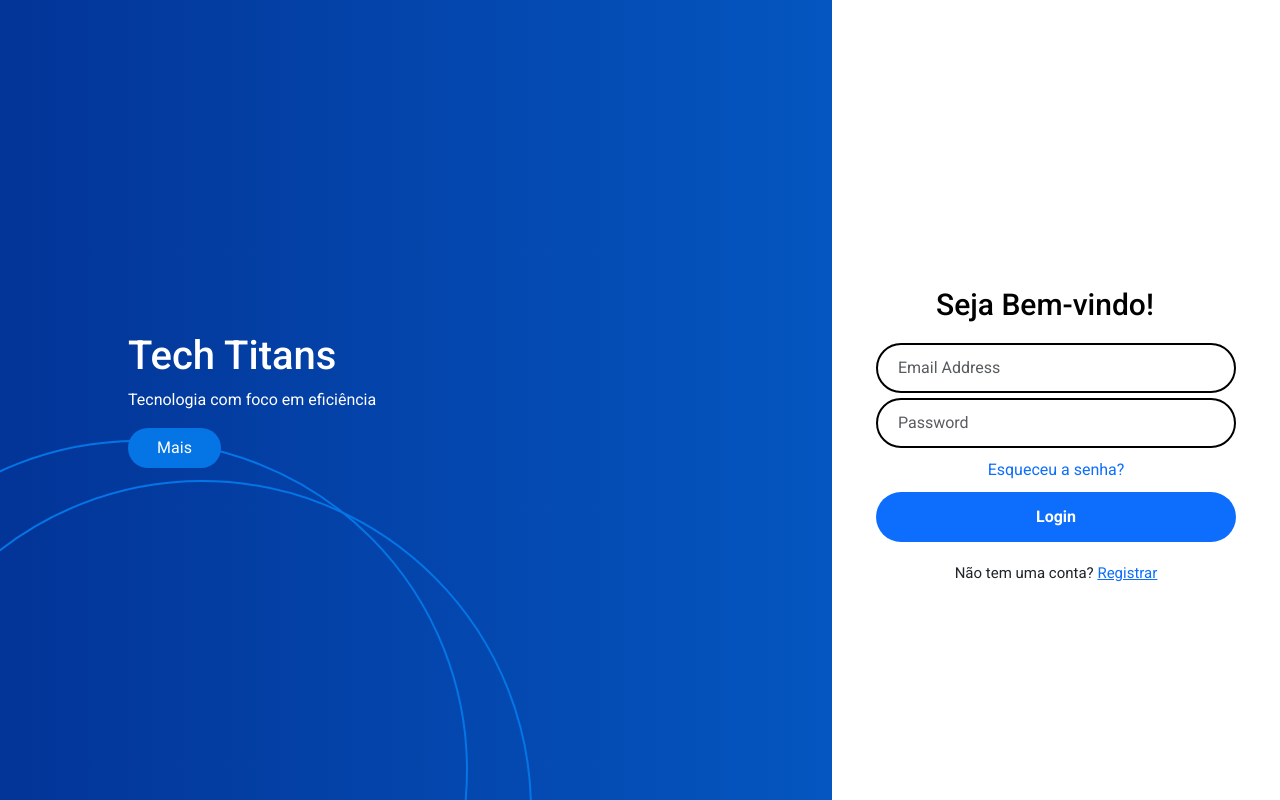
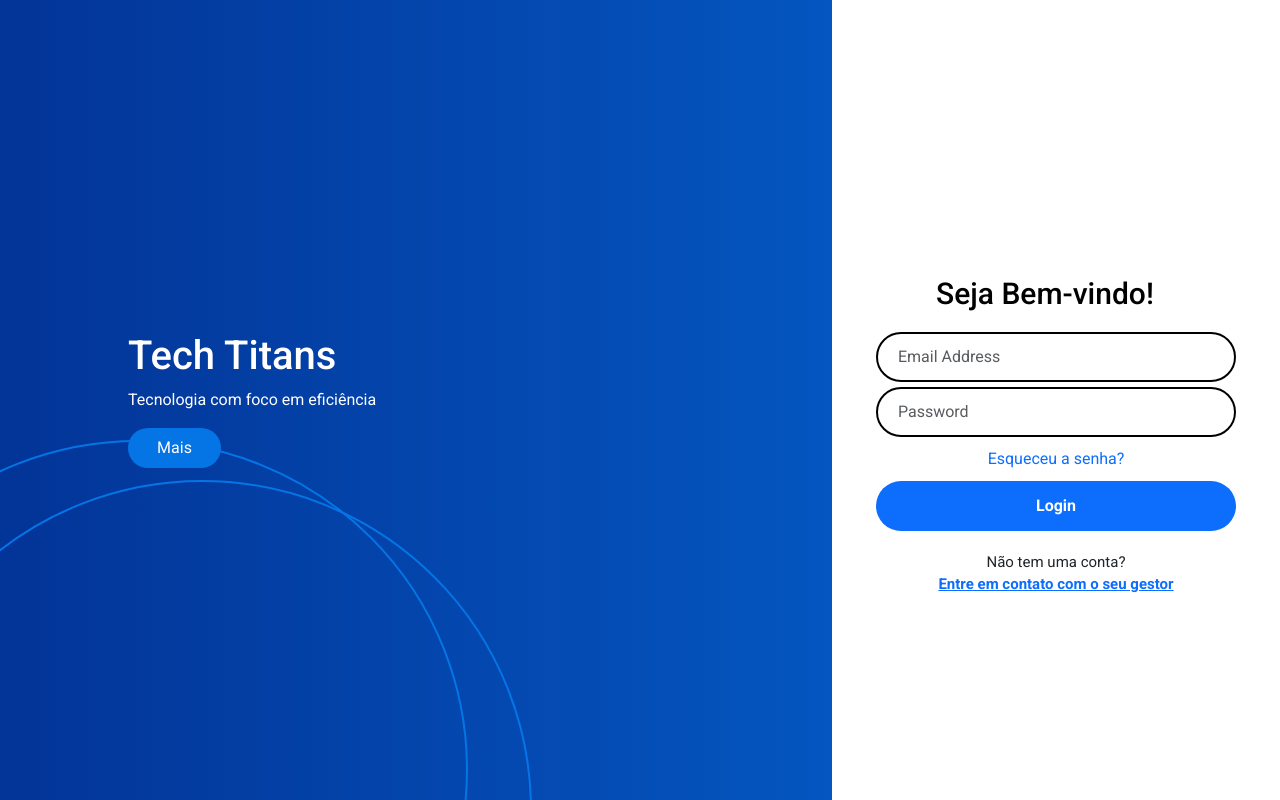
Before and after one commit to Grupo-1-TechTitans/Challenge-2-Entrega, a React (Vite) app in the folder Challenge-FrontEnd/: page /Logar in a window 1280 px wide. Built offline with nearby package versions, Linux system fonts and the light colour scheme; grey boxes are pictures that could not be loaded.

Commit message:
Alterando mensagem de não tem uma conta

```diff
--- a/Challenge-FrontEnd/src/Componentes/LoginForm/index.jsx
+++ b/Challenge-FrontEnd/src/Componentes/LoginForm/index.jsx
@@ -57,7 +57,7 @@ function LoginForm() {
         </Form>
         <div className="signup-link">
           <p>
-            Não tem uma conta? <a href="#">Registrar</a>
+            Não tem uma conta? <a href="#">Entre em contato com o seu gestor</a>
           </p>
         </div>
       </div>
--- a/Challenge-FrontEnd/src/Componentes/LoginForm/style.css
+++ b/Challenge-FrontEnd/src/Componentes/LoginForm/style.css
@@ -66,6 +66,11 @@
     font-size: 15px;
     text-align: center;
     margin: 20px 0 10px;
+
+    > p > a {
+        display: block;
+        font-weight: bold;
+    }
 }
 
 .video-background {
```
